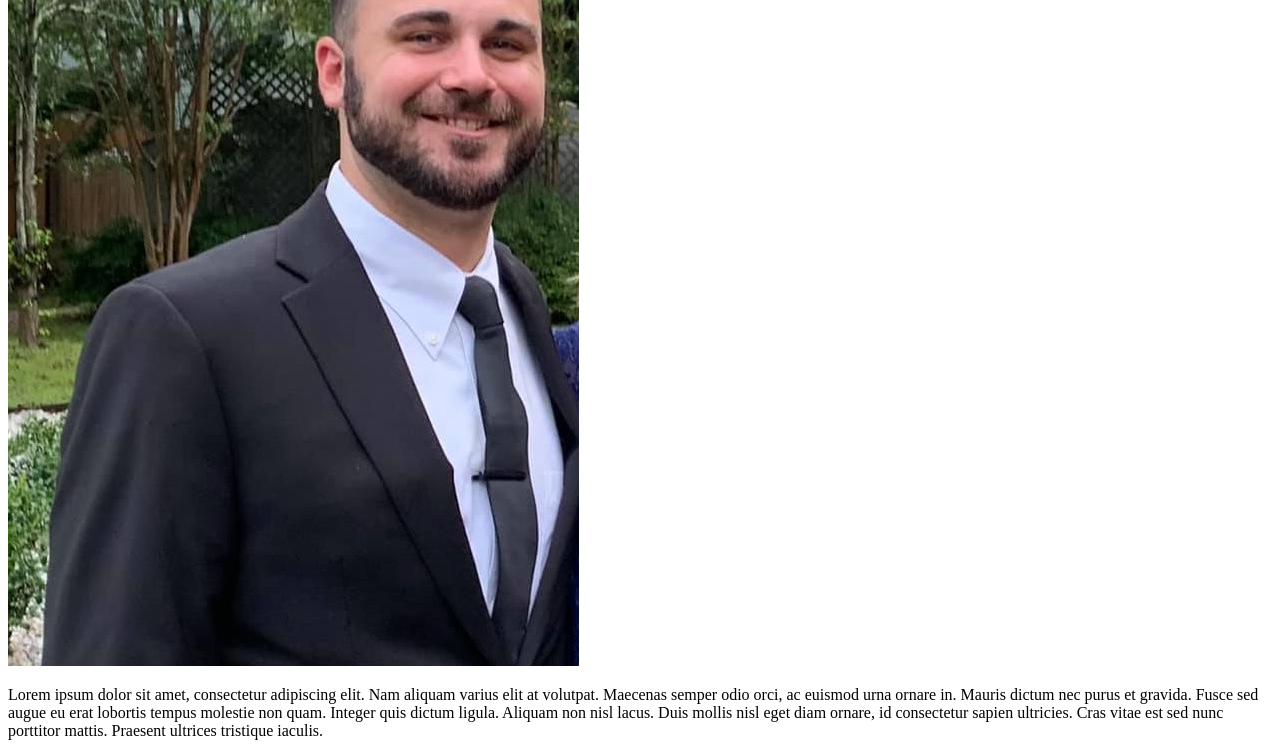
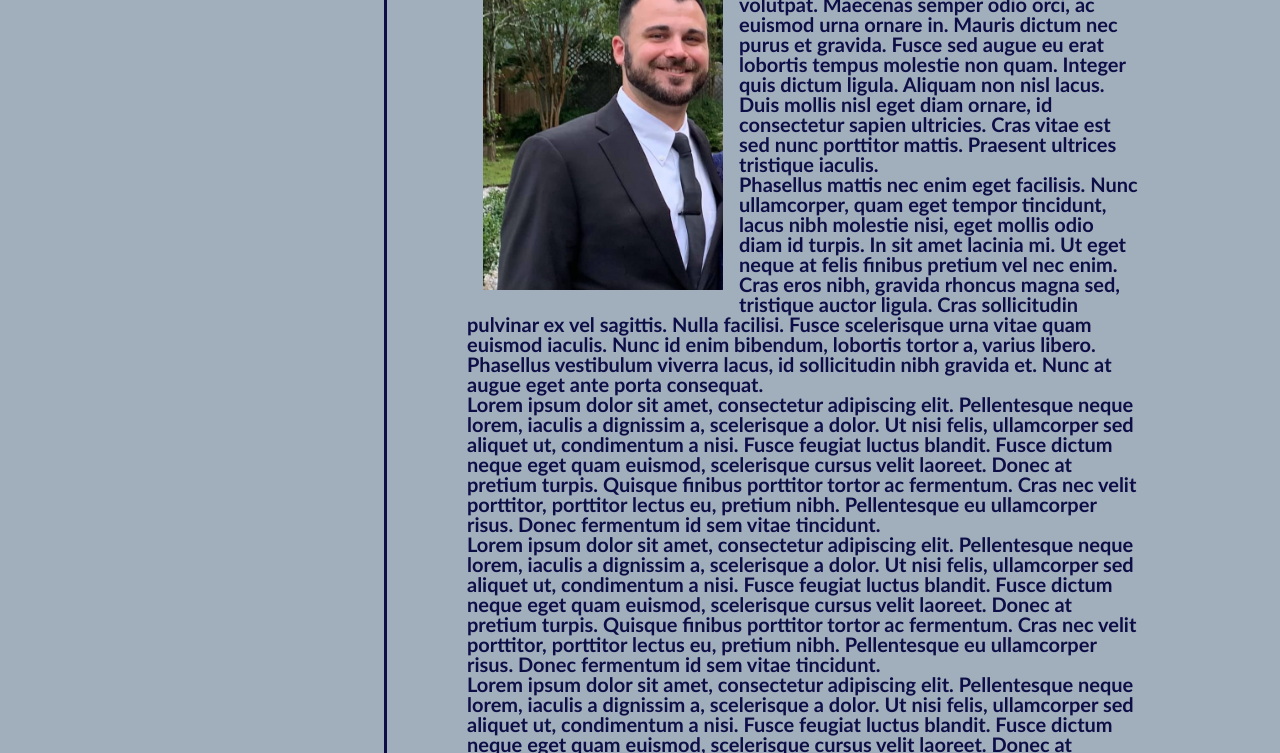
Before and after one commit to sbatelaan/css-challenge-2, a plain HTML site: page index.html in a window 1280 px wide. Shown: the part 426-1179 px from the top of the page. Drawn offline with Linux system fonts and the light colour scheme; files that its build step writes are made by us from their sources; the site is published under a folder, as on GitHub Pages, so addresses that start at the root find nothing; files whose address does not match are found by name.

Commit message:
Update index.html

```diff
--- a/index.html
+++ b/index.html
@@ -4,8 +4,8 @@
 <head>
     <meta charset="UTF-8" />
     <meta name="viewport" content="width=device-width, initial-scale=1.0" />
-    <link rel="stylesheet" href="/assets/reset.css"/>
-    <link rel="stylesheet" href="/assets/style.css"/>
+    <link rel="stylesheet" href="./assets/css/reset.css"/>
+    <link rel="stylesheet" href="./assets/ccs/style.css"/>
     <title>Stephen Batelaan Portfolio</title>
 </head>
 
```
